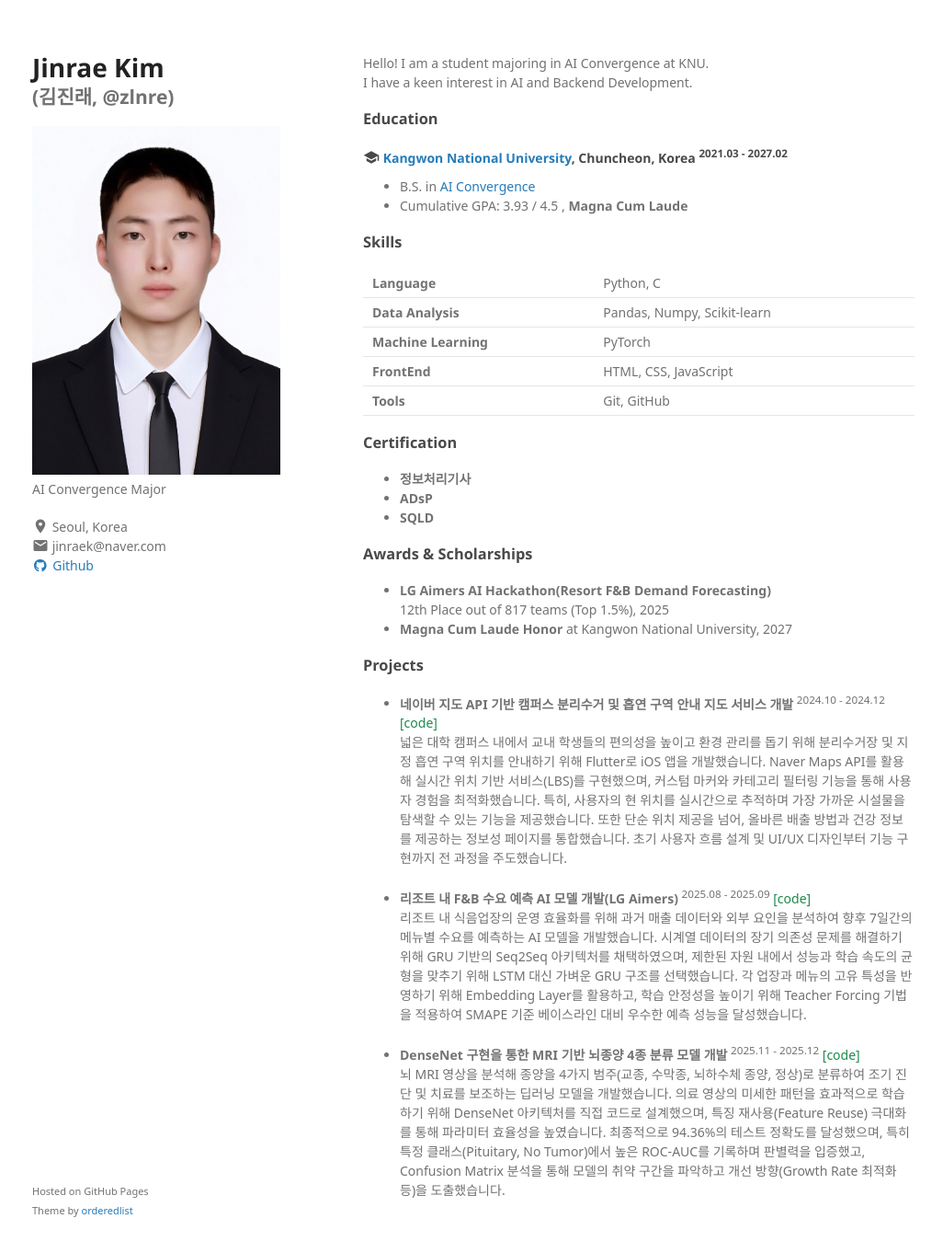
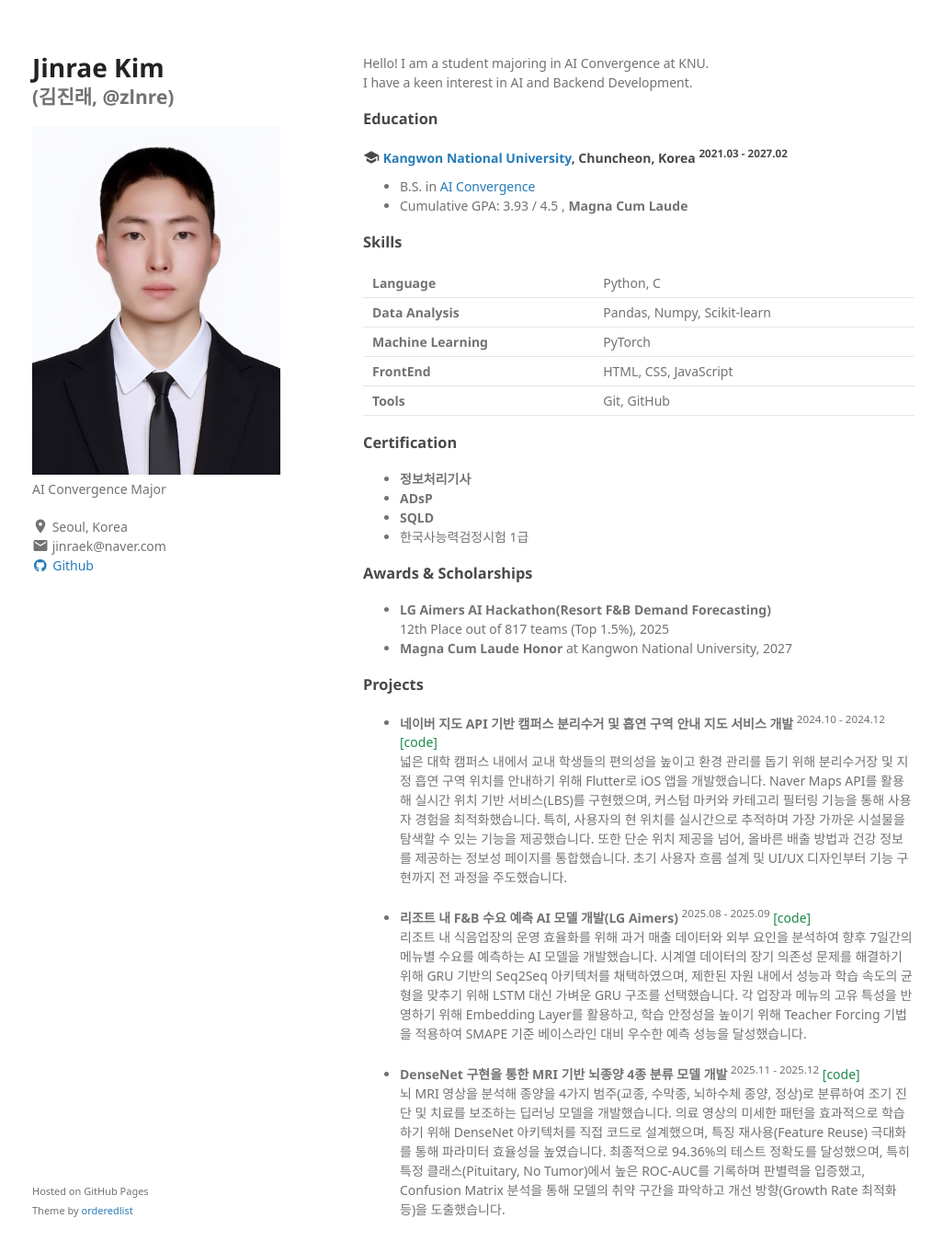
Before and after one commit to zlnre/zlnre.github.io, a Jekyll site: the page built from index.md, in a window 1280 px wide and 1395 px high. Shown: the top 1362 px of the window at 92% size, without its empty margins (125-1151 px from the left). Built offline with Jekyll 4.4.1, drawn with Linux system fonts in a browser that asks for light colours; some web fonts are replaced; a style sheet for code colours, icons or effects is not loaded.

Commit message:
Update index.md

```diff
--- a/index.md
+++ b/index.md
@@ -32,6 +32,7 @@ I have a keen interest in AI and Backend Development.
 - **정보처리기사**
 - **ADsP**
 - **SQLD**
+- 한국사능력검정시험 1급
 
 <!--
 ### Experiences
```
